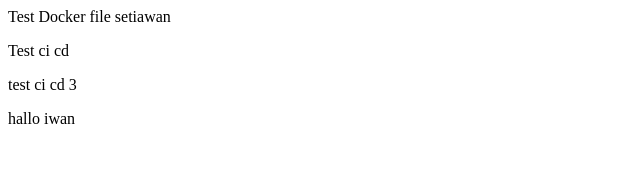
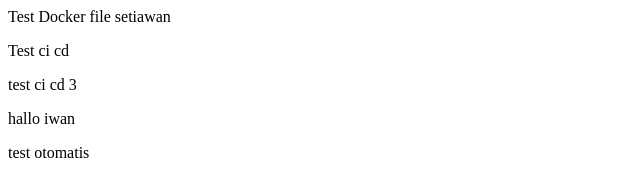
Before and after one commit to setiawan9220940305/nginx-custosm, a plain HTML site: page index.html in a window 1280 px wide. Shown: the full height of the page, 0-640 px from the left. Drawn offline with Linux system fonts and the light colour scheme.

Commit message:
Update index.html

```diff
--- a/index.html
+++ b/index.html
@@ -2,3 +2,4 @@
 <p>Test ci cd</p>
 <p> test ci cd 3</p>
 <p> hallo iwan </p>
+<p> test otomatis</p>
```
